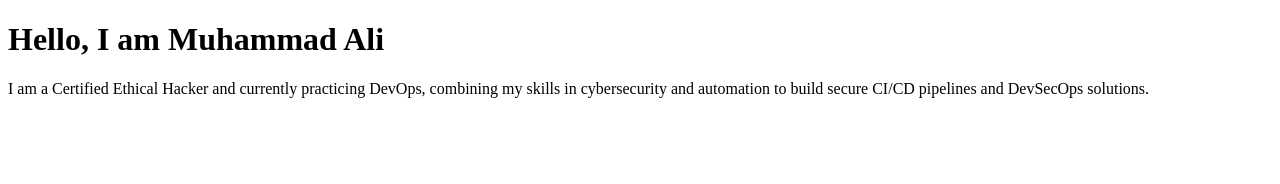
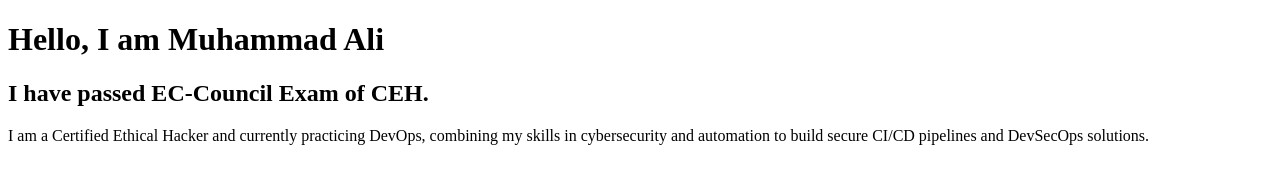
Before and after one commit to EngineerMuhammadAli977/jenkins, a plain HTML site: page index.html in a window 1280 px wide. Drawn offline with Linux system fonts and the light colour scheme.

Commit message:
Update index.html

```diff
--- a/index.html
+++ b/index.html
@@ -6,6 +6,7 @@
 </head>
 <body>
   <h1>Hello, I am Muhammad Ali</h1>
+  <h2>I have passed EC-Council Exam of CEH.</h2>
   <p>I am a Certified Ethical Hacker and currently practicing DevOps, combining my skills in cybersecurity and automation to build secure CI/CD pipelines and DevSecOps solutions.</p>
 </body>
 </html>
```
